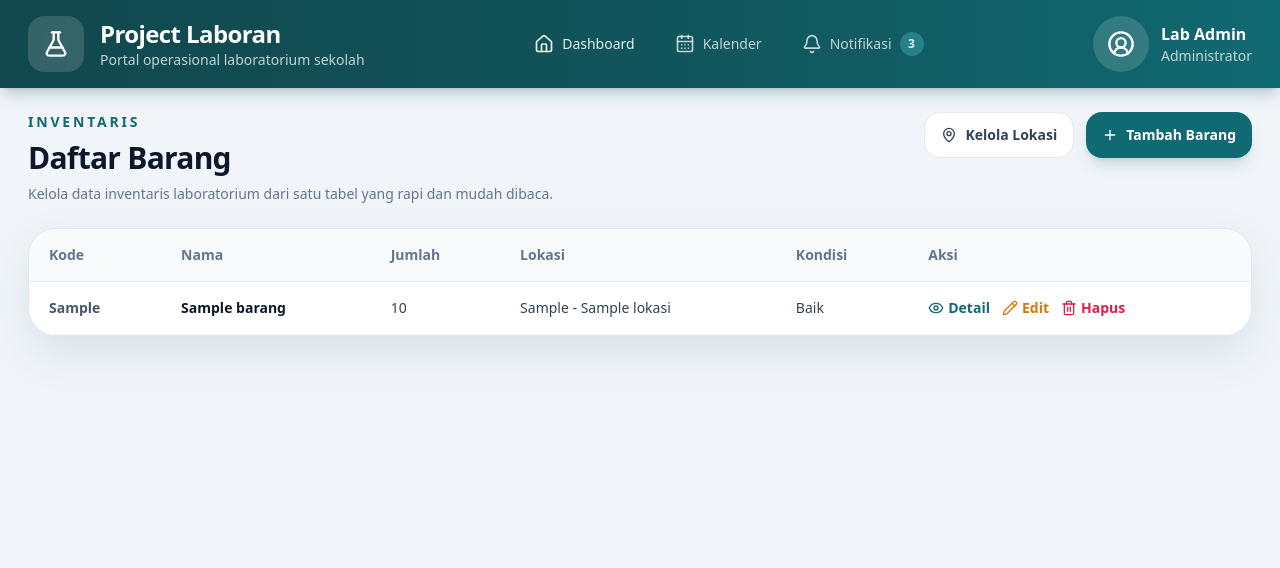
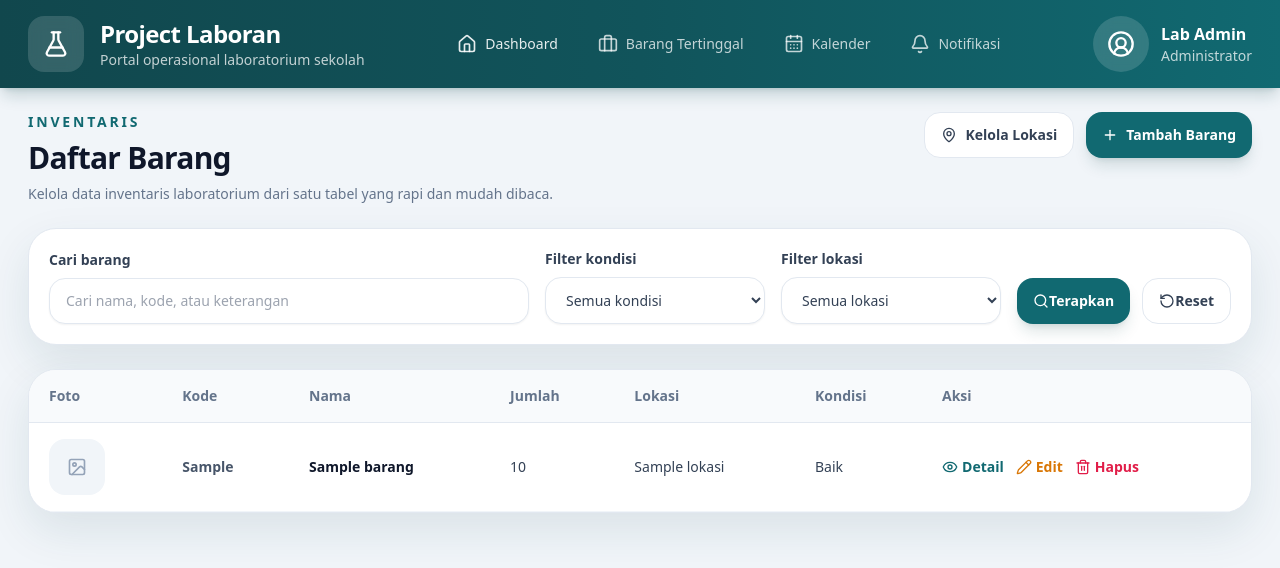
Before and after one commit to abdurojak/ProjectLaboran, a Django app: page /inventaris/ in a window 1280 px wide. Shown: the top 568 px of the page. Run offline with Django 5.2, Linux system fonts and the light colour scheme; tables that the repository leaves empty hold one stand-in row (values such as "Sample post"); some libraries are stand-ins or nearby versions.

Commit message:
style: polish dashboard and inventory pages

```diff
--- a/apps/dashboard/templates/dashboard/home.html
+++ b/apps/dashboard/templates/dashboard/home.html
@@ -42,7 +42,7 @@
                     <div>
                         <p class="text-xs font-extrabold uppercase tracking-[0.22em] text-brand-700">Dashboard</p>
                         <h2 class="mt-3 max-w-xl text-4xl font-black tracking-tight text-slate-900 md:text-5xl">Pusat kendali operasional laboratorium</h2>
-                        <p class="mt-5 max-w-2xl text-base leading-8 text-slate-600">Kelola inventaris, peminjaman, jadwal, data siswa, laporan, dan seluruh aktivitas laboratorium dalam satu sistem terintegrasi. Untuk tahap sekarang, menu inventaris menjadi modul yang aktif terlebih dahulu.</p>
+                        <p class="mt-5 max-w-2xl text-base leading-8 text-slate-600">Kelola inventaris, peminjaman, jadwal, data asleb, rekap honorarium asleb, dan seluruh aktivitas laboratorium dalam satu sistem terintegrasi. Untuk tahap sekarang, menu inventaris menjadi modul yang aktif terlebih dahulu.</p>
                     </div>
 
                     <div class="relative min-h-[220px]">
--- a/apps/inventaris/templates/base.html
+++ b/apps/inventaris/templates/base.html
@@ -31,6 +31,7 @@
             }
         };
     </script>
+    {% block extra_head %}{% endblock %}
     <style type="text/tailwindcss">
         @layer base {
             body {
@@ -90,14 +91,20 @@
                     <i data-lucide="house" class="lucide-icon"></i>
                     <span>Dashboard</span>
                 </a>
-                <a href="#" class="flex items-center gap-2 rounded-2xl px-4 py-3 text-white/75 transition hover:bg-white/10 hover:text-white">
+                <a href="{% url 'barang_tertinggal:list' %}" class="flex items-center gap-2 rounded-2xl px-4 py-3 text-white/75 transition hover:bg-white/10 hover:text-white">
+                    <i data-lucide="briefcase" class="lucide-icon"></i>
+                    <span>Barang Tertinggal</span>
+                </a>
+                <a href="{% url 'kalender:kegiatan_list' %}" class="flex items-center gap-2 rounded-2xl px-4 py-3 text-white/75 transition hover:bg-white/10 hover:text-white">
                     <i data-lucide="calendar-days" class="lucide-icon"></i>
                     <span>Kalender</span>
                 </a>
-                <a href="#" class="flex items-center gap-2 rounded-2xl px-4 py-3 text-white/75 transition hover:bg-white/10 hover:text-white">
+                <a href="{% url 'kalender:notifikasi_list' %}" class="flex items-center gap-2 rounded-2xl px-4 py-3 text-white/75 transition hover:bg-white/10 hover:text-white">
                     <i data-lucide="bell" class="lucide-icon"></i>
                     <span>Notifikasi</span>
-                    <span class="flex h-6 min-w-6 items-center justify-center rounded-full bg-cyan-300/25 px-2 text-xs font-bold text-cyan-100">3</span>
+                    {% if kalender_notification_count %}
+                    <span class="flex h-6 min-w-6 items-center justify-center rounded-full bg-cyan-300/25 px-2 text-xs font-bold text-cyan-100">{{ kalender_notification_count }}</span>
+                    {% endif %}
                 </a>
             </nav>
 
@@ -116,6 +123,7 @@
     <main class="mx-auto max-w-[1500px] px-4 py-6 lg:px-7">
         {% block content %}{% endblock %}
     </main>
+    {% block extra_script %}{% endblock %}
     <script>
         lucide.createIcons();
     </script>
--- a/apps/inventaris/templates/inventaris/barang_form.html
+++ b/apps/inventaris/templates/inventaris/barang_form.html
@@ -10,8 +10,11 @@
         <p class="mt-2 text-sm text-slate-500">Tambahkan atau perbarui data barang laboratorium melalui formulir berikut.</p>
     </div>
 
-    <form method="post" class="surface-card space-y-5 p-6 md:p-8">
+    <form method="post" enctype="multipart/form-data" class="surface-card space-y-5 p-6 md:p-8">
         {% csrf_token %}
+        <div class="rounded-3xl border border-brand-100 bg-brand-50 p-4 text-sm leading-7 text-brand-900">
+            Kode barang akan dibuat otomatis saat data disimpan, jadi Anda tidak perlu mengetiknya manual.
+        </div>
         {{ form.as_p }}
         <div class="flex flex-wrap gap-3 pt-2">
             <button type="submit" class="btn-primary">
--- a/apps/inventaris/templates/inventaris/barang_list.html
+++ b/apps/inventaris/templates/inventaris/barang_list.html
@@ -22,11 +22,47 @@
         </div>
     </div>
 
+    <form id="inventaris-filter-form" method="get" class="surface-card grid gap-4 p-5 md:grid-cols-[minmax(0,1.4fr)_220px_220px_auto] md:items-end">
+        <div>
+            <label for="id_q">Cari barang</label>
+            <input id="id_q" name="q" type="text" value="{{ search_query }}" placeholder="Cari nama, kode, atau keterangan" autocomplete="off">
+        </div>
+        <div>
+            <label for="id_kondisi">Filter kondisi</label>
+            <select id="id_kondisi" name="kondisi">
+                <option value="">Semua kondisi</option>
+                {% for value, label in kondisi_choices %}
+                <option value="{{ value }}"{% if selected_kondisi == value %} selected{% endif %}>{{ label }}</option>
+                {% endfor %}
+            </select>
+        </div>
+        <div>
+            <label for="id_lokasi">Filter lokasi</label>
+            <select id="id_lokasi" name="lokasi">
+                <option value="">Semua lokasi</option>
+                {% for lokasi in lokasi_choices %}
+                <option value="{{ lokasi.id }}"{% if selected_lokasi == lokasi.id|stringformat:"s" %} selected{% endif %}>{{ lokasi.nama_lokasi }}</option>
+                {% endfor %}
+            </select>
+        </div>
+        <div class="flex flex-wrap gap-3">
+            <button type="submit" class="btn-primary">
+                <i data-lucide="search" class="h-4 w-4"></i>
+                <span>Terapkan</span>
+            </button>
+            <a href="{% url 'inventaris:barang_list' %}" class="btn-secondary">
+                <i data-lucide="rotate-ccw" class="h-4 w-4"></i>
+                <span>Reset</span>
+            </a>
+        </div>
+    </form>
+
     <div class="surface-card overflow-hidden">
         <div class="overflow-x-auto">
             <table>
                 <thead class="bg-slate-50">
                     <tr>
+                        <th>Foto</th>
                         <th>Kode</th>
                         <th>Nama</th>
                         <th>Jumlah</th>
@@ -38,10 +74,19 @@
                 <tbody>
                     {% for barang in barang_list %}
                     <tr class="hover:bg-slate-50/70">
+                        <td>
+                            {% if barang.foto %}
+                            <img src="{{ barang.foto.url }}" alt="{{ barang.nama }}" class="h-14 w-14 rounded-2xl object-cover ring-1 ring-slate-200">
+                            {% else %}
+                            <div class="flex h-14 w-14 items-center justify-center rounded-2xl bg-slate-100 text-slate-400">
+                                <i data-lucide="image" class="h-5 w-5"></i>
+                            </div>
+                            {% endif %}
+                        </td>
                         <td class="font-semibold text-slate-600">{{ barang.kode_barang }}</td>
                         <td class="font-semibold text-slate-900">{{ barang.nama }}</td>
                         <td>{{ barang.jumlah }}</td>
-                        <td>{{ barang.lokasi|default:"-" }}</td>
+                        <td>{{ barang.lokasi.nama_lokasi|default:"-" }}</td>
                         <td>{{ barang.get_kondisi_display }}</td>
                         <td>
                             <div class="flex flex-wrap gap-3 text-sm font-semibold">
@@ -62,7 +107,7 @@
                     </tr>
                     {% empty %}
                     <tr>
-                        <td colspan="6" class="py-12 text-center text-slate-500">Belum ada data barang.</td>
+                        <td colspan="7" class="py-12 text-center text-slate-500">Tidak ada barang yang cocok dengan filter saat ini.</td>
                     </tr>
                     {% endfor %}
                 </tbody>
@@ -71,3 +116,36 @@
     </div>
 </section>
 {% endblock %}
+
+{% block extra_script %}
+<script>
+    document.addEventListener('DOMContentLoaded', function () {
+        const form = document.getElementById('inventaris-filter-form');
+        const searchInput = document.getElementById('id_q');
+        const kondisiSelect = document.getElementById('id_kondisi');
+        const lokasiSelect = document.getElementById('id_lokasi');
+        let searchTimer = null;
+
+        if (searchInput) {
+            searchInput.addEventListener('input', function () {
+                clearTimeout(searchTimer);
+                searchTimer = setTimeout(function () {
+                    form.submit();
+                }, 350);
+            });
+        }
+
+        if (kondisiSelect) {
+            kondisiSelect.addEventListener('change', function () {
+                form.submit();
+            });
+        }
+
+        if (lokasiSelect) {
+            lokasiSelect.addEventListener('change', function () {
+                form.submit();
+            });
+        }
+    });
+</script>
+{% endblock %}
```
Also changed, not shown: apps/inventaris/templates/inventaris/barang_detail.html (+18 -1 lines).
